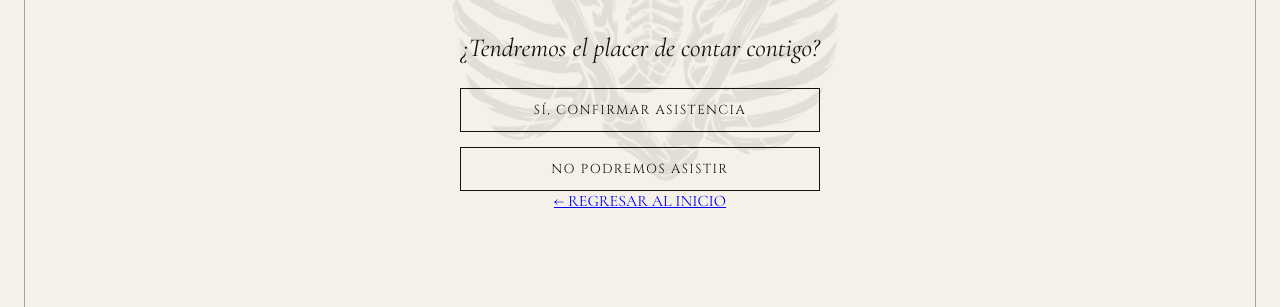
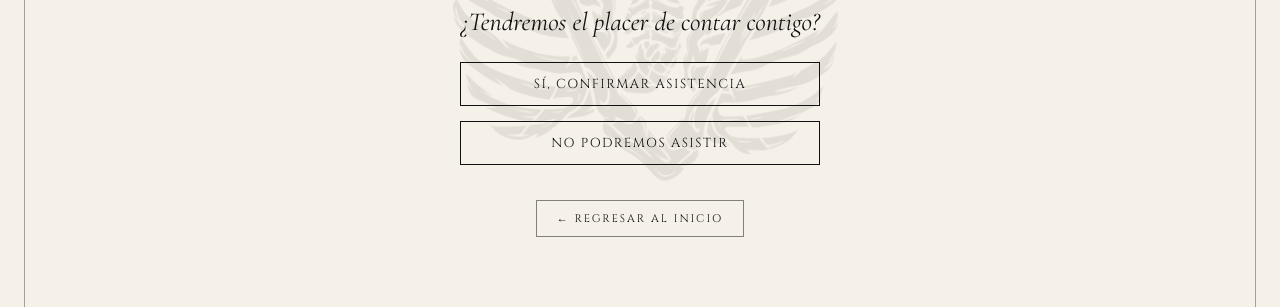
Before and after one commit to paumz/danikki_invite, a plain HTML site: page confirmar.html in a window 1280 px wide. Shown: the part 493-800 px from the top of the page. Drawn offline with nearby package versions, Linux system fonts and the light colour scheme; a web font is replaced by a local one.

Commit message:
Fix HTML formatting and structure

```diff
--- a/confirmar.html
+++ b/confirmar.html
@@ -46,7 +46,7 @@
 
         </div>
 
-        <a href="index.html" id="volver-inicio">
+        <a href="index.html" class="volver-inicio" id="volver-inicio">
             ← REGRESAR AL INICIO
         </a>
 
```
